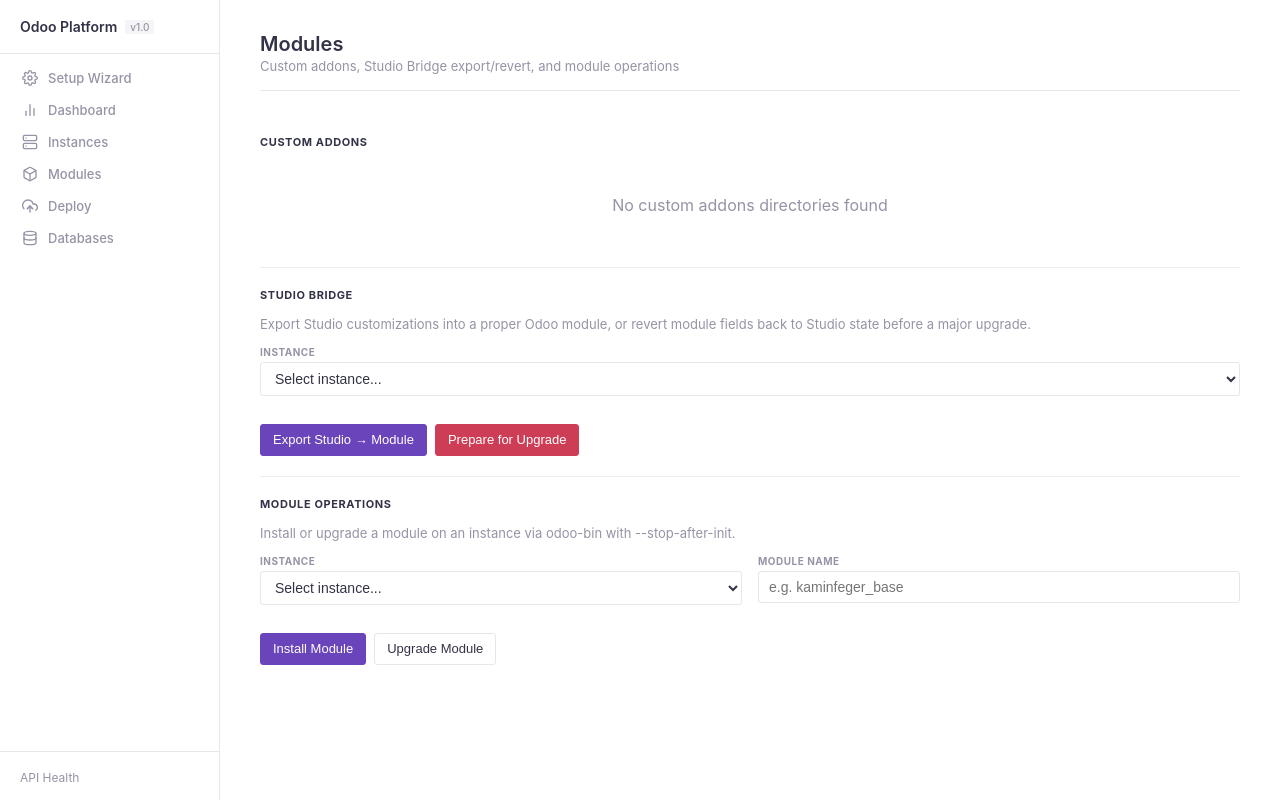
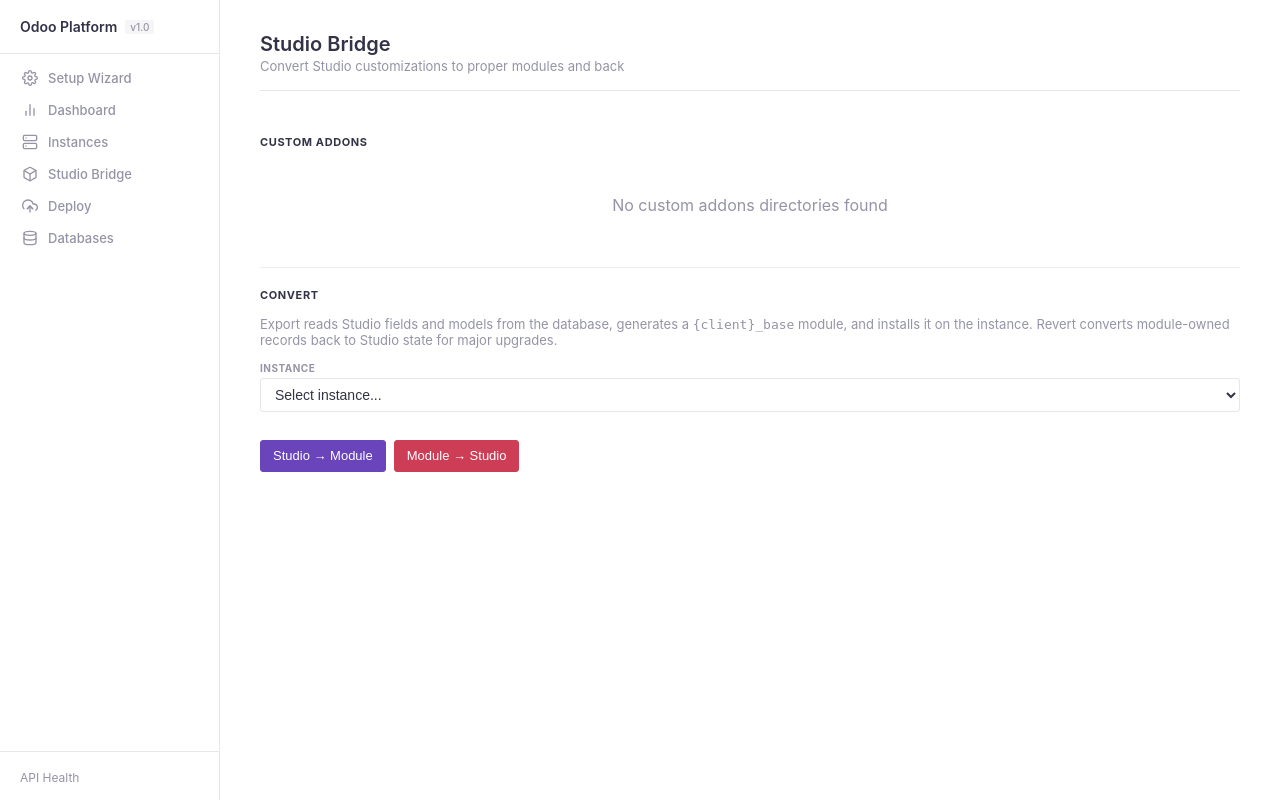
Before and after one commit to fuugus/odoo-platform, a Python web app: template admin_panel/templates/modules.html in a window 1280 px wide. Run offline with Jinja, Linux system fonts and the light colour scheme; the template is opened without the code that fills it, so the values that code supplies are empty.

Commit message:
Studio Bridge: streamline UI, fix revert cleanup, JSONB translations
Rename Modules page to Studio Bridge with dedicated URL /studio-bridge
Merge export + install into single Studio → Module flow
Revert (Module → Studio) now deletes generated module from repo and instance addons
Handle JSONB translatable fields with _t() helper throughout export
Filter out res.users delegated fields (related != '') from export
Deduplicate access rules by model+group+perms
Look up correct model external IDs for ir.model.access.csv
Clean module dir with shutil.rmtree before regenerating to avoid stale files
Remove separate Module Operations section (install/upgrade integrated into export)
Force odoo-bin stdout with --logfile= during install
Add TODO for separating custom addons into per-client repos

```diff
--- a/admin_panel/static/js/app.js
+++ b/admin_panel/static/js/app.js
@@ -42,7 +42,7 @@ document.addEventListener('keydown', (e) => {
             { name: 'Setup Wizard', url: '/setup' },
             { name: 'Dashboard', url: '/dashboard' },
             { name: 'Instances', url: '/instances' },
-            { name: 'Modules', url: '/modules' },
+            { name: 'Studio Bridge', url: '/studio-bridge' },
             { name: 'Deploy', url: '/deploy' },
             { name: 'Databases', url: '/databases' },
         ];
--- a/admin_panel/templates/base.html
+++ b/admin_panel/templates/base.html
@@ -23,8 +23,8 @@
             <li><a href="/instances" class="{% if request.url.path == '/instances' %}active{% endif %}">
                 <span class="icon icon-server"></span> <span>Instances</span>
             </a></li>
-            <li><a href="/modules" class="{% if request.url.path == '/modules' %}active{% endif %}">
-                <span class="icon icon-modules"></span> <span>Modules</span>
+            <li><a href="/studio-bridge" class="{% if request.url.path == '/studio-bridge' %}active{% endif %}">
+                <span class="icon icon-modules"></span> <span>Studio Bridge</span>
             </a></li>
             <li><a href="/deploy" class="{% if request.url.path == '/deploy' %}active{% endif %}">
                 <span class="icon icon-deploy"></span> <span>Deploy</span>
--- a/admin_panel/templates/modules.html
+++ b/admin_panel/templates/modules.html
@@ -1,10 +1,10 @@
 {% extends "base.html" %}
-{% block title %}Modules - Odoo Platform{% endblock %}
+{% block title %}Studio Bridge - Odoo Platform{% endblock %}
 
 {% block content %}
 <div class="page-header">
-    <h1>Modules</h1>
-    <p>Custom addons, Studio Bridge export/revert, and module operations</p>
+    <h1>Studio Bridge</h1>
+    <p>Convert Studio customizations to proper modules and back</p>
 </div>
 
 {% for ver, addons in custom_addons.items() %}
@@ -39,10 +39,11 @@
 </div>
 {% endif %}
 
-<div class="card">
-    <h3>Studio Bridge</h3>
+<div class="card no-border">
+    <h3>Convert</h3>
     <p style="font-size:13px;color:var(--text-muted);margin-bottom:14px;">
-        Export Studio customizations into a proper Odoo module, or revert module fields back to Studio state before a major upgrade.
+        Export reads Studio fields and models from the database, generates a <code>{client}_base</code> module, and installs it on the instance.
+        Revert converts module-owned records back to Studio state for major upgrades.
     </p>
     <div class="form-grid">
         <div class="form-row">
@@ -56,39 +57,10 @@
         </div>
     </div>
     <div style="display:flex;gap:8px;">
-        <button class="btn btn-primary" id="btn-export" onclick="startExport()">Export Studio → Module</button>
-        <button class="btn btn-danger" id="btn-revert" onclick="startRevert()">Prepare for Upgrade</button>
+        <button class="btn btn-primary" id="btn-export" onclick="startExport()">Studio → Module</button>
+        <button class="btn btn-danger" id="btn-revert" onclick="startRevert()">Module → Studio</button>
     </div>
     <div class="step-log" id="bridge-log" style="display:none;margin-top:14px;">
-        <pre></pre>
-    </div>
-</div>
-
-<div class="card no-border">
-    <h3>Module Operations</h3>
-    <p style="font-size:13px;color:var(--text-muted);margin-bottom:14px;">
-        Install or upgrade a module on an instance via odoo-bin with --stop-after-init.
-    </p>
-    <div class="form-grid">
-        <div class="form-row">
-            <label for="op-instance">Instance</label>
-            <select id="op-instance">
-                <option value="">Select instance...</option>
-                {% for name, inst in instances.items() %}
-                <option value="{{ name }}">{{ name }} (v{{ inst.version | default('19') }}, {{ inst.env }})</option>
-                {% endfor %}
-            </select>
-        </div>
-        <div class="form-row">
-            <label for="op-module">Module Name</label>
-            <input type="text" id="op-module" placeholder="e.g. kaminfeger_base">
-        </div>
-    </div>
-    <div style="display:flex;gap:8px;">
-        <button class="btn btn-primary" id="btn-install" onclick="startModuleOp('install')">Install Module</button>
-        <button class="btn btn-secondary" id="btn-upgrade" onclick="startModuleOp('upgrade')">Upgrade Module</button>
-    </div>
-    <div class="step-log" id="op-log" style="display:none;margin-top:14px;">
         <pre></pre>
     </div>
 </div>
@@ -96,7 +68,7 @@
 
 {% block scripts %}
 <script>
-function getSelectedBridge() {
+function getSelected() {
     const sel = document.getElementById('bridge-instance');
     const opt = sel.options[sel.selectedIndex];
     if (!sel.value) return null;
@@ -108,48 +80,50 @@ function getSelectedBridge() {
     };
 }
 
-function setBridgeButtons(disabled) {
+function setButtons(disabled) {
     document.getElementById('btn-export').disabled = disabled;
     document.getElementById('btn-revert').disabled = disabled;
 }
 
 function startExport() {
-    const info = getSelectedBridge();
+    const info = getSelected();
     if (!info) { showToast('Select an instance', 'error'); return; }
 
-    setBridgeButtons(true);
+    setButtons(true);
     const logEl = document.getElementById('bridge-log');
 
-    connectWebSocket('/ws/modules/export', logEl, {
+    connectWebSocket('/ws/studio-bridge/export', logEl, {
         onOpen(ws) {
             ws.send(JSON.stringify({
+                instance_name: info.instance,
                 db_name: info.db_name,
                 client: info.client,
                 version: info.version,
             }));
         },
         onStatus(status) {
-            if (status === 'done') showToast('Export complete', 'success');
+            if (status === 'done') showToast('Export and install complete', 'success');
             if (status === 'error') showToast('Export failed', 'error');
         },
         onClose() {
-            setBridgeButtons(false);
+            setButtons(false);
         }
     });
 }
 
 function startRevert() {
-    const info = getSelectedBridge();
+    const info = getSelected();
     if (!info) { showToast('Select an instance', 'error'); return; }
 
-    if (!confirm('This will revert all module-owned fields back to Studio state. Continue?')) return;
+    if (!confirm('This will revert all module-owned fields back to Studio state and restart the instance. Continue?')) return;
 
-    setBridgeButtons(true);
+    setButtons(true);
     const logEl = document.getElementById('bridge-log');
 
-    connectWebSocket('/ws/modules/prepare-upgrade', logEl, {
+    connectWebSocket('/ws/studio-bridge/revert', logEl, {
         onOpen(ws) {
             ws.send(JSON.stringify({
+                instance_name: info.instance,
                 db_name: info.db_name,
                 client: info.client,
             }));
@@ -159,40 +133,7 @@ function startRevert() {
             if (status === 'error') showToast('Revert failed', 'error');
         },
         onClose() {
-            setBridgeButtons(false);
-        }
-    });
-}
-
-function setOpButtons(disabled) {
-    document.getElementById('btn-install').disabled = disabled;
-    document.getElementById('btn-upgrade').disabled = disabled;
-}
-
-function startModuleOp(operation) {
-    const instance = document.getElementById('op-instance').value;
-    const moduleName = document.getElementById('op-module').value.trim();
-    if (!instance) { showToast('Select an instance', 'error'); return; }
-    if (!moduleName) { showToast('Enter a module name', 'error'); return; }
-
-    setOpButtons(true);
-    const logEl = document.getElementById('op-log');
-
-    connectWebSocket('/ws/modules/operation', logEl, {
-        onOpen(ws) {
-            ws.send(JSON.stringify({
-                instance_name: instance,
-                module_name: moduleName,
-                operation: operation,
-            }));
-        },
-        onStatus(status) {
-            const label = operation === 'install' ? 'Install' : 'Upgrade';
-            if (status === 'done') showToast(`${label} complete`, 'success');
-            if (status === 'error') showToast(`${label} failed`, 'error');
-        },
-        onClose() {
-            setOpButtons(false);
+            setButtons(false);
         }
     });
 }
```
Also changed, not shown: admin_panel/main.py (+71 -79 lines), admin_panel/studio_bridge.py (+108 -23 lines), todo.md (+2 -1 lines).
